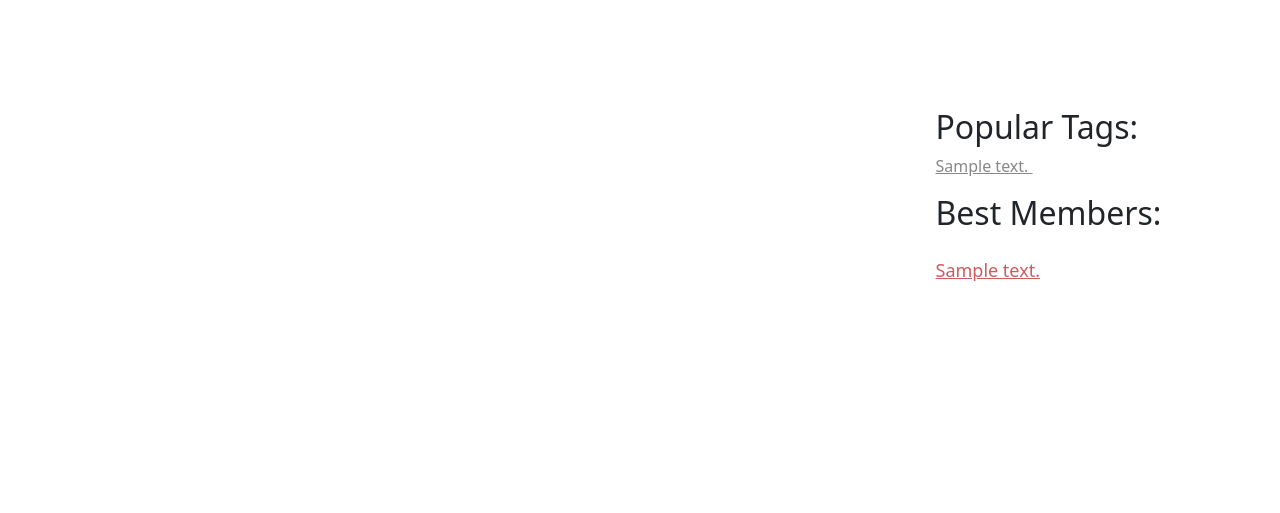
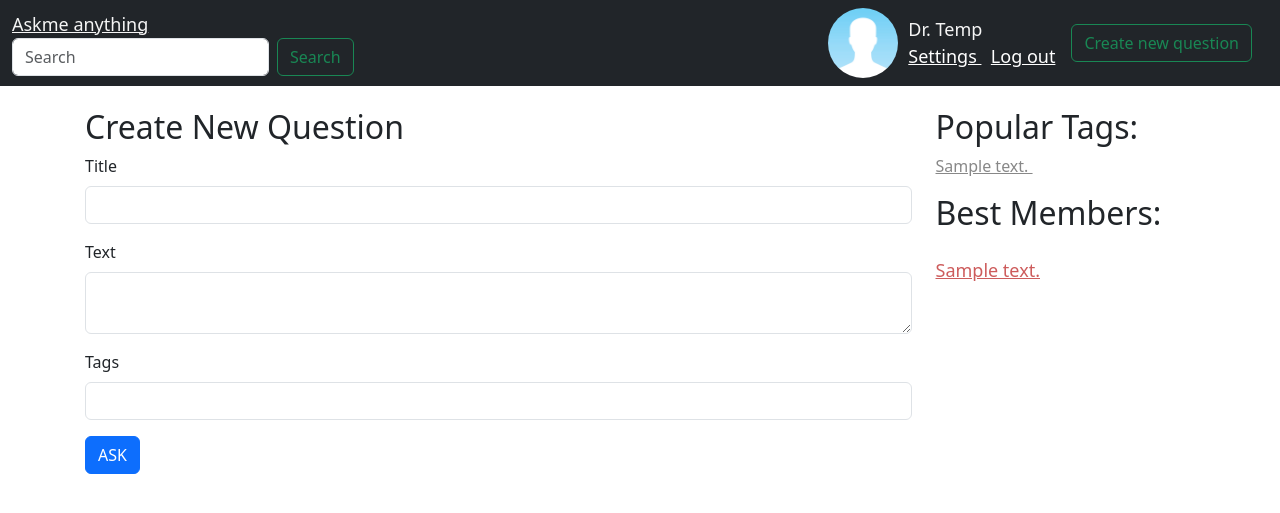
Before and after one commit to Vilinvil/WEB_tp, a Django app: template askme_ilinskiy/templates/new_question.html in a window 1280 px wide. Shown: the top 513 px of the page. Run offline with Django 4.2, Linux system fonts and the light colour scheme; the template is opened without the code that fills it: most values are stand-ins (such as "Sample title", 1, 10 or a date in 2020); some libraries are stand-ins or nearby versions.

Commit message:
added new_question/

```diff
--- a/askme_ilinskiy/askme/views.py
+++ b/askme_ilinskiy/askme/views.py
@@ -23,3 +23,7 @@ def register(request):
 def settings(request):
     context = {"tags": models.TAGS, "best_members": models.BEST_MEMBERS, "author": models.AUTHOR}
     return render(request, "settings.html", context)
+
+def new_question(request):
+    context = {"tags": models.TAGS, "best_members": models.BEST_MEMBERS}
+    return render(request, "new_question.html", context)
--- a/askme_ilinskiy/askme_ilinskiy/urls.py
+++ b/askme_ilinskiy/askme_ilinskiy/urls.py
@@ -24,6 +24,6 @@ urlpatterns = [
     path("register/", views.register, name="register"),
     path("login/", views.login, name="login"),
     path("settings/", views.settings, name="settings"),
-    # path("question/", views.question),
+    path("new_question/", views.new_question, name="new_question"),
     path("admin/", admin.site.urls),
 ]
--- a/askme_ilinskiy/templates/inc/basic_page/header_right_auth.html
+++ b/askme_ilinskiy/templates/inc/basic_page/header_right_auth.html
@@ -2,6 +2,9 @@
 
 <div class="row">
     <div class="col-12">
+        <a href="{% url 'new_question' %}" class="m-3" style="float: right">
+            <button class="btn btn-outline-success" type="submit">Create new question</button>
+        </a>
         <span class="navbar-text" style="float: right">
             <text>Dr. Temp</text>
             <div>
--- a/askme_ilinskiy/templates/new_question.html
+++ b/askme_ilinskiy/templates/new_question.html
@@ -1 +1,37 @@
-{% extends "inc/base/base.html" %}
+{% extends "inc/base/base_header.html" %}
+
+{% block header_right %}
+{% include "inc/basic_page/header_right_auth.html" %}
+{% endblock header_right %}
+
+{% block content %}
+<h2 class="mt-5">
+    Create New Question
+</h2>
+<form class="row g-3 needs-validation" novalidate>
+    <div class="col-md-12">
+        <label class="form-label">Title</label>
+        <input type="text" class="form-control" required>
+        <div class="invalid-feedback">
+           Enter title
+        </div>
+    </div>
+    <div class="col-md-12">
+        <label class="form-label">Text</label>
+        <textarea class="form-control" required> </textarea>
+        <div class="invalid-feedback">
+            Please enter text
+        </div>
+    </div>
+    <div class="col-md-12">
+        <label class="form-label">Tags</label>
+        <input type="password" class="form-control" required>
+        <div class="invalid-feedback">
+            Enter 3 or lower tags
+        </div>
+    </div>
+    <div class="col-12">
+        <button class="btn btn-primary" type="submit">ASK</button>
+    </div>
+</form>
+{% endblock content %}
```
